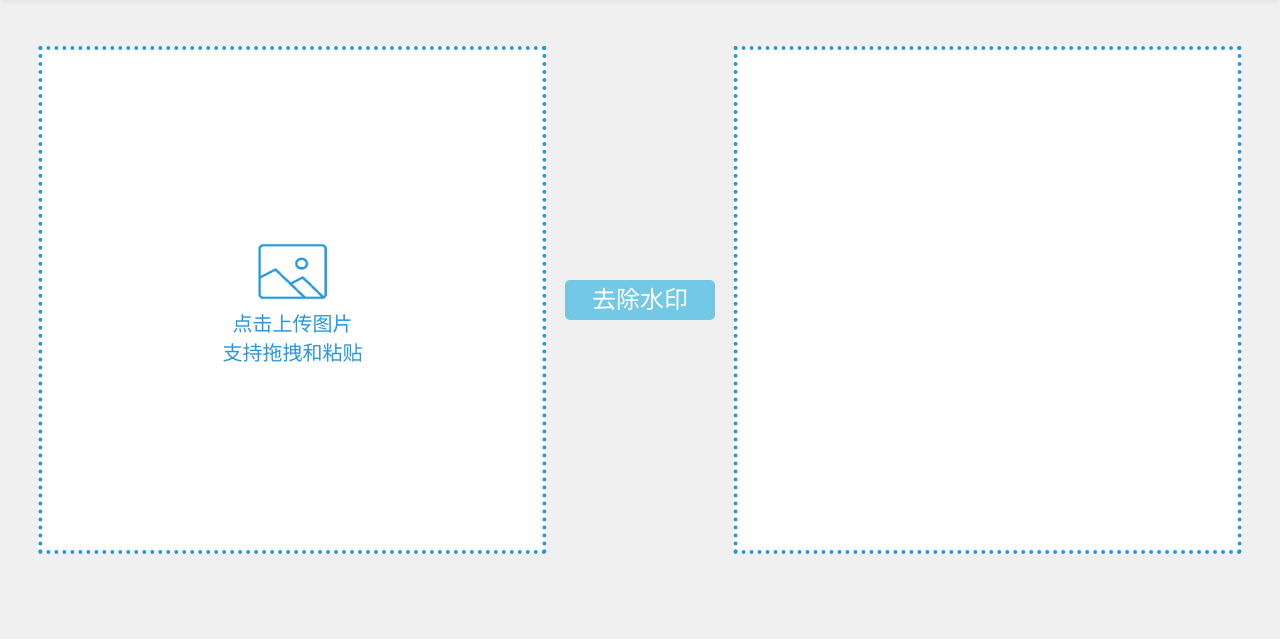
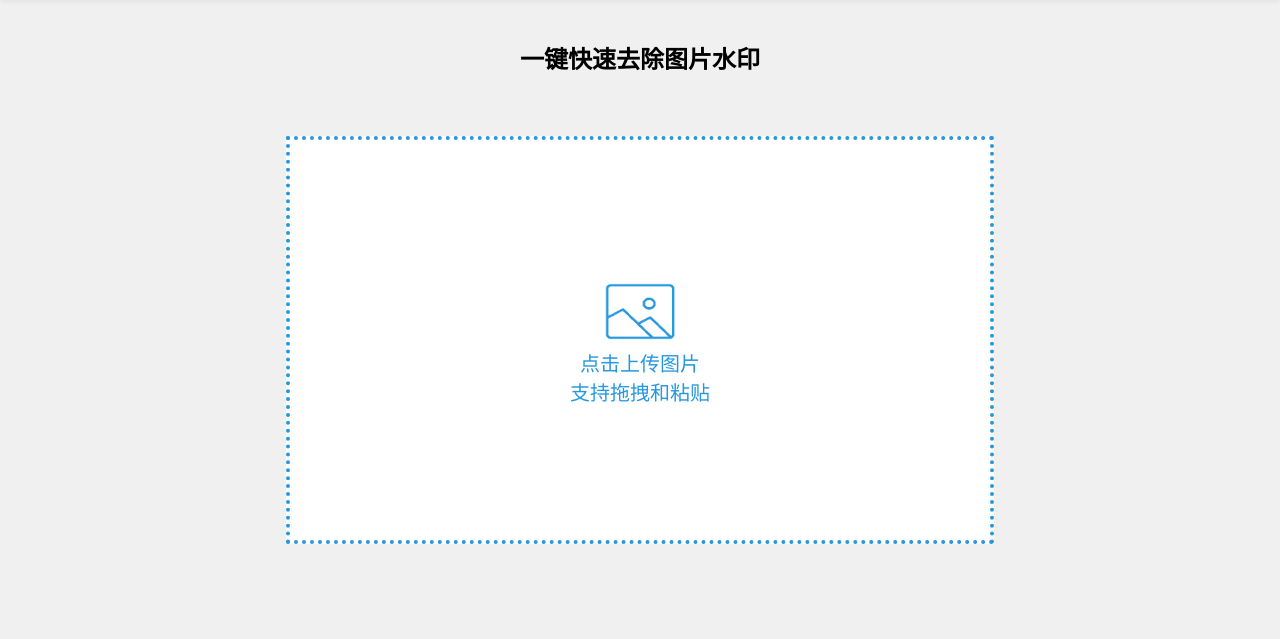
Before and after one commit to Xyaleo/watermark, a Flask app: page / in a window 1280 px wide. Shown: the part 56-695 px from the top of the page. Run offline with Flask 2, Linux system fonts and the light colour scheme.

Commit message:
fix:
修改布局

提取代码重复部分

```diff
--- a/static/css/style.css
+++ b/static/css/style.css
@@ -90,20 +90,42 @@ img {
     box-sizing: border-box;
 }
 
-.banner {
+#startPlace {
     background-size: cover;
     position: relative;
     height: 600px;
 }
 
-.banner .left {
+#startPlace .center {
+    position: absolute;
+    left: 50%;
+    top: 50%;
+    width: 700px;
+    height: 400px;
+    transform: translateX(-50%) translateY(-50%);
+}
+
+.str {
+    text-align: center;
+    font-size: 24px;
+    font-weight: bold;
+    margin-top: 40px;
+}
+#banner {
+    background-size: cover;
+    position: relative;
+    height: 650px;
+    display: none;
+}
+
+#banner .left {
     position: absolute;
     left: 50%;
     top: 50%;
     transform: translateX(calc(-20% - 500px)) translateY(-50%);
 }
 
-.banner .right {
+#banner .right {
     position: absolute;
     right: 50%;
     top: 50%;
@@ -130,20 +152,36 @@ img {
     background: #73c9e5;
     color: #fff;
     cursor: pointer;
-    width: 150px;
-    height: 40px;
-    line-height: 40px;
+    width: 200px;
+    height: 50px;
+    line-height: 50px;
     text-align: center;
     border-radius: 5px;
     font-size: 24px;
     position: absolute;
     left: 50%;
-    top: 50%;
-    transform: translateX(-50%) translateY(-50%);
+    bottom: 2%;
+    transform: translateX(-450px);
 }
 
 .uploadbtns:hover {
     opacity: .8
+}
+
+.savebtns {
+    background: #73c9e5;
+    color: #fff;
+    cursor: pointer;
+    width: 200px;
+    height: 50px;
+    line-height: 50px;
+    text-align: center;
+    border-radius: 5px;
+    font-size: 24px;
+    position: absolute;
+    left: 50%;
+    bottom: 2%;
+    transform: translateX(250px);
 }
 
 @keyframes move {
@@ -158,7 +196,7 @@ img {
     }
 }
 
-#prePic {
+#prePic, #prePicS{
     position: absolute;
     width: 500px;
     height: 500px;
@@ -174,11 +212,17 @@ img {
     cursor: pointer;
 }
 
-#prePic:hover {
+#prePicS {
+    position: absolute;
+    width: 700px;
+    height: 400px;
+}
+
+#prePic, #prePicS:hover {
     animation-play-state: running;
 }
 
-#inputImg {
+#inputImg, #inputImgS {
     position: absolute;
     top: 0;
     left: 0;
--- a/templates/upload.html
+++ b/templates/upload.html
@@ -33,8 +33,18 @@
     </div>
 </div>
 <div class="alert"></div>
-<div class="banner">
-    <div class="drag-wrapper left" id="uploadimg">
+<div id="startPlace" class="inPaste">
+    <div class="str">一键快速去除图片水印</div>
+    <div class="drag-wrapper center inDragover">
+        <div id="prePicS">
+            <img alt style="width: 80px;height: 73px;" src="../static/images/pic.png"/>
+            <span class="placelabel">点击上传图片 支持拖拽和粘贴 </span>
+            <input type="file" id="inputImgS" accept="image/png, image/jpeg"/>
+        </div>
+    </div>
+</div>
+<div id="banner">
+    <div class="drag-wrapper left inDragover inPaste" id="uploadimg">
         <div id="prePic">
             <img alt style="width: 80px;height: 73px;" src="../static/images/pic.png"/>
             <span class="placelabel">点击上传图片 支持拖拽和粘贴 </span>
@@ -42,19 +52,49 @@
         </div>
     </div>
     <div class="uploadbtns" onclick="uploadFiles()">去除水印</div>
-    <div class="drag-wrapper right">
-    </div>
+    <div class="drag-wrapper right"></div>
+    <div class="savebtns" onclick="saveFiles()">保存图片</div>
 </div>
 </body>
 <script>
-    let filearr = [];//所有文件汇总
     let base64 = ''; //图片字符串形式
     let ftype = ''; //图片类型
     let lock = false; //图片锁, 防止手速怪
+    let firstAdd = true;
+
+    //通用获取图片函数
+    function setImg(file) {
+        let fd = new FileReader();
+            let fivarype = file.type;//文件类型
+            let suff = file.name.substring(file.name.lastIndexOf(".") + 1);//后缀名
+            fd.readAsDataURL(file);
+            if (/^image\/[jpeg|png|jpg]/.test(fivarype)) {
+                (function (e) {
+                    fd.onload = function () {
+                        //返回的result是base64
+                        let html = '<span class="pic" id="pictureul"><div title="移除" onclick="delpicthis(\'' + e + '\',this)" class="delpic">X</div><img alt style="object-fit: contain" src="' + this.result + '"/></span>';
+                        $("#uploadimg").prepend(html);
+                        document.getElementById("prePic").style.visibility = "hidden";
+                        base64 = this.result.substring(this.result.indexOf(";base64,") + 8);
+                        ftype = suff;
+                        if (firstAdd) {
+                            document.getElementById("startPlace").style.display = "none";
+                            document.getElementById("banner").style.display = "block";
+                            firstAdd = false;
+                            uploadFiles();
+                        }
+                    }
+                })(file.name);
+
+            } else {
+                warning_prompt('仅支持图片文件', '提示');
+            }
+    }
+
 
     function imgChange() {
         if (base64 !== '') {
-            warning_prompt('请先删除图片再添加', '提示');
+            warning_prompt('请先删除图片再重新添加', '提示');
             return;
         }
         if (lock === true) {
@@ -63,36 +103,19 @@
         }
         lock = true;
         let file = this.files[0];
-        let fd = new FileReader();
-        let fivarype = file.type;//文件类型
-        let suff = file.name.substring(file.name.lastIndexOf(".") + 1);//后缀名
-        fd.readAsDataURL(file);
-        if (/^image\/[jpeg|png|jpg]/.test(fivarype)) {
-            filearr.push(file);
-            (function (e) {
-                fd.onload = function () {
-                    //返回的result是base64
-                    var html = '<span class="pic" id="pictureul"><div title="移除" onclick="delpicthis(\'' + e + '\',this)" class="delpic">X</div><img alt style="object-fit: contain" src="' + this.result + '"/></span>';
-                    $("#uploadimg").prepend(html);
-                    document.getElementById("prePic").style.visibility = "hidden";
-                    base64 = this.result.substring(this.result.indexOf(";base64,") + 8);
-                    ftype = suff;
-                }
-            })(file.name);
-        } else {
-            warning_prompt('仅支持拖拽图片', '提示');
-        }
+        setImg(file);
         lock = false;
     }
 
     $("#inputImg").bind('change', imgChange);
+    $("#inputImgS").bind('change', imgChange);
 
     //监听拖拽
-    $('.drag-wrapper').on('dragover', function (event) {
+    $('.inDragover').on('dragover', function (event) {
         event.preventDefault();//防止浏览器冒泡，直接打开文件
     }).on('drop', function (event) {
         if (base64 !== '') {
-            warning_prompt('请先删除图片再添加', '提示');
+            warning_prompt('请先删除图片再重新添加', '提示');
             event.preventDefault();
             return;
         }
@@ -101,40 +124,25 @@
             event.preventDefault();
             return;
         }
+        if (event.originalEvent.dataTransfer.files.length > 1) {
+            warning_prompt('仅支持粘贴单张图片', '提示');
+            event.preventDefault();
+            return;
+        }
         lock = true;
         event.preventDefault();
         //数据在event的dataTransfer对象里
-        for (let i = 0; i < event.originalEvent.dataTransfer.files.length; i++) {
-            let file = event.originalEvent.dataTransfer.files[i];
-            //用fileReader实现图片上传
-            let fd = new FileReader();
-            let fivarype = file.type;//文件类型
-            let suff = file.name.substring(file.name.lastIndexOf(".") + 1);//后缀名
-            fd.readAsDataURL(file);
-            if (/^image\/[jpeg|png|jpg]/.test(fivarype)) {
-                filearr.push(file);
-                (function (e) {
-                    fd.onload = function () {
-                        //返回的result是base64
-                        var html = '<span class="pic" id="pictureul"><div title="移除" onclick="delpicthis(\'' + e + '\',this)" class="delpic">X</div><img alt style="object-fit: contain" src="' + this.result + '"/></span>';
-                        $("#uploadimg").prepend(html);
-                        document.getElementById("prePic").style.visibility = "hidden";
-                        base64 = this.result.substring(this.result.indexOf(";base64,") + 8);
-                        ftype = suff;
-                    }
-                })(file.name);
-            } else {
-                warning_prompt('仅支持拖拽图片', '提示');
-            }
-        }
+        let file = event.originalEvent.dataTransfer.files[0];
+        //用fileReader实现图片上传
+        setImg(file);
         lock = false;
     });
 
     //监听粘贴，仅支持截图后粘贴
-    $("#uploadimg").on('paste', function (eventObj) {
+    $('.inPaste').on('paste', function (eventObj) {
         let event = eventObj.originalEvent;
         if (base64 !== '') {
-            warning_prompt('请先删除图片再添加', '提示');
+            warning_prompt('请先删除图片再重新添加', '提示');
             event.preventDefault();
             return;
         }
@@ -153,33 +161,15 @@
         if (fileList.length <= 0) {
             lock = false;
             return
+        } else if (fileList.length > 1) {
+            lock = false;
+            warning_prompt('仅支持粘贴单张图片', '提示');
+            return
         } else {
-            for (let i = 0; i < fileList.length; i++) {
-                let file = fileList[i];
-                //用fileReader实现图片上传
-                let fd = new FileReader();
-                let fivarype = file.type;//文件类型
-                let suff = file.name.substring(file.name.lastIndexOf(".") + 1);//后缀名
-                fd.readAsDataURL(file);
-                if (/^image\/[jpeg|png|jpg]/.test(fivarype)) {
-                    filearr.push(file);
-                    (function (e) {
-                        fd.onload = function () {
-                            //返回的result是base64
-                            let html = '<span class="pic" id="pictureul"><div title="移除" onclick="delpicthis(\'' + e + '\',this)" class="delpic">X</div><img alt style="object-fit: contain" src="' + this.result + '"/></span>';
-                            $("#uploadimg").prepend(html);
-                            document.getElementById("prePic").style.visibility = "hidden";
-                            base64 = this.result.substring(this.result.indexOf(";base64,") + 8);
-                            ftype = suff;
-                        }
-                    })(file.name);
-
-                } else {
-                    warning_prompt('仅支持拖拽图片', '提示');
-                }
-            }
+            let file = fileList[0];
+            //用fileReader实现图片上传
+            setImg(file);
         }
-        //upload(fileList);
         //阻止默认行为即不让剪贴板内容在div中显示出来
         event.preventDefault();
         lock = false;
@@ -194,12 +184,6 @@
         $("#prePic").prepend(html);
         $("#inputImg").bind('change', imgChange);
         base64 = '';
-        for (let c in filearr) {
-            if (filearr[c].name === name) {
-                filearr.splice(c, 1);
-                return;
-            }
-        }
     }
 
     //上传照片
```
